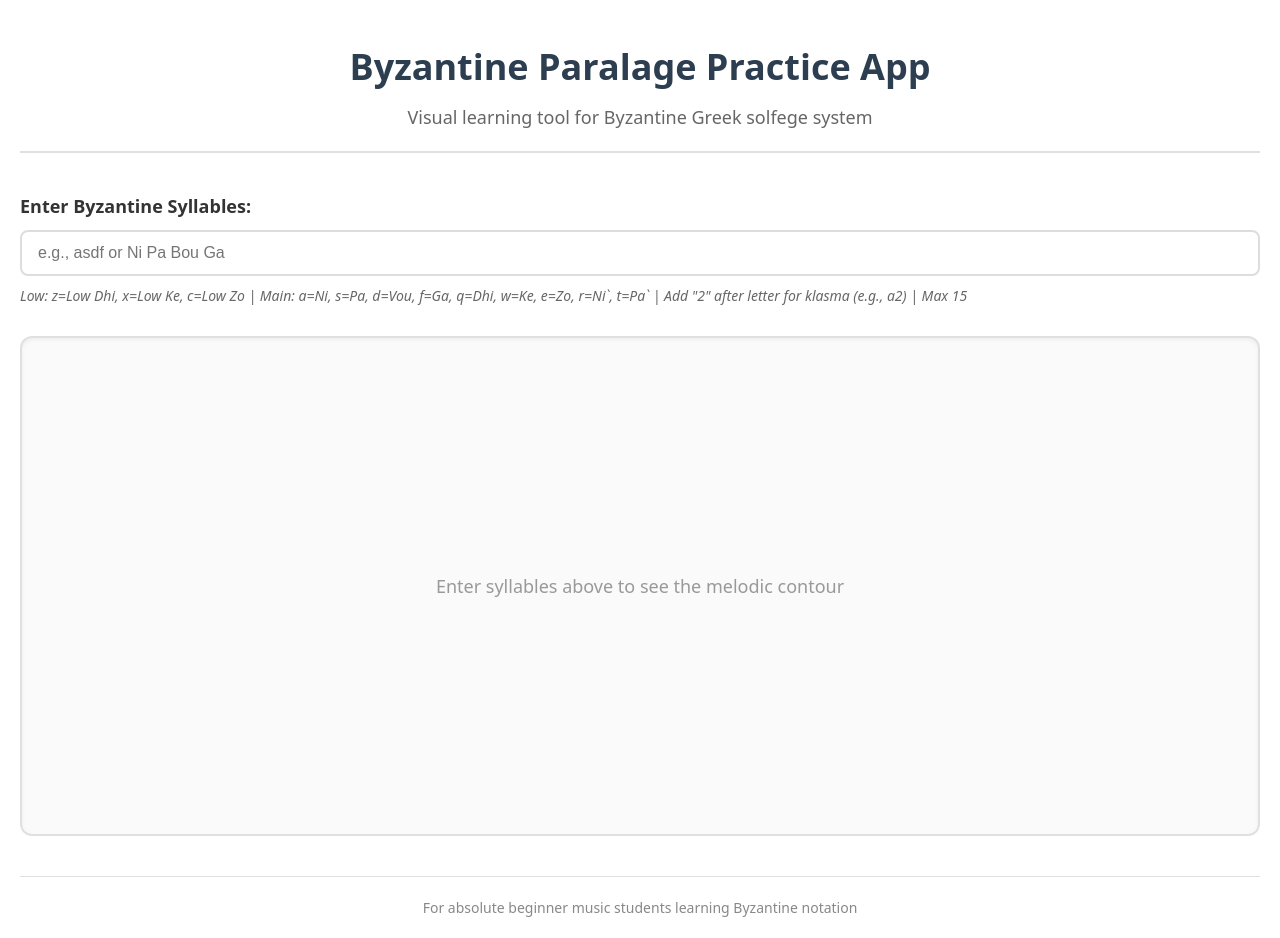
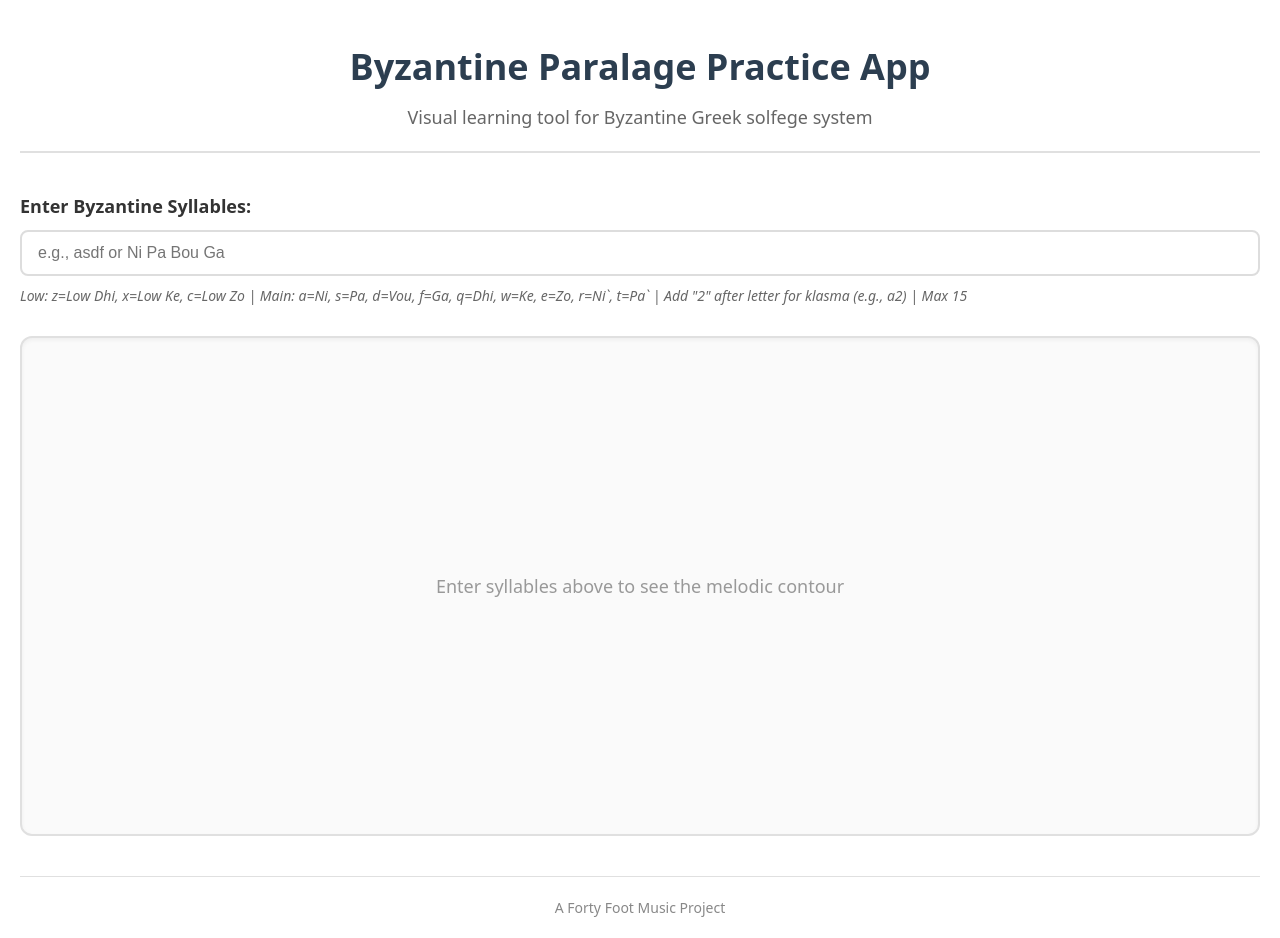
Before and after one commit to b3cramer/byz_notes, a React app in the folder app/: page / in a window 1280 px wide. Built offline with nearby package versions, Linux system fonts and the light colour scheme; the HTML template or start-up script is replaced by a standard one.

Commit message:
update footer

```diff
--- a/app/src/App.tsx
+++ b/app/src/App.tsx
@@ -57,7 +57,7 @@ function App() {
 
       <footer className="app-footer">
         <p>
-          For absolute beginner music students learning Byzantine notation
+          A Forty Foot Music Project
         </p>
       </footer>
     </div>
```
